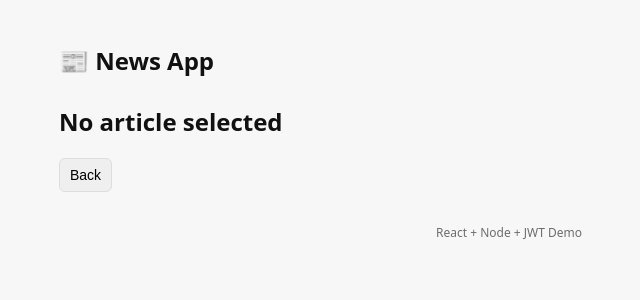
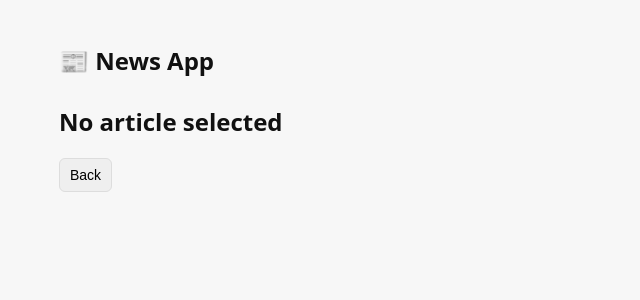
Before and after one commit to Mostafa-Ragab/news-list, a React (Vite) app in the folder news-frontend/: page /detail in a window 1280 px wide. Shown: the top 300 px of the page, without its empty margins (131-771 px from the left). Built offline with nearby package versions, Linux system fonts and the light colour scheme.

Commit message:
remove fotoer

```diff
--- a/news-frontend/src/App.tsx
+++ b/news-frontend/src/App.tsx
@@ -10,7 +10,6 @@ export default function App() {
       </header>
 
       <Outlet />
-      <footer>React + Node + JWT Demo</footer>
     </div>
   )
 }
```
